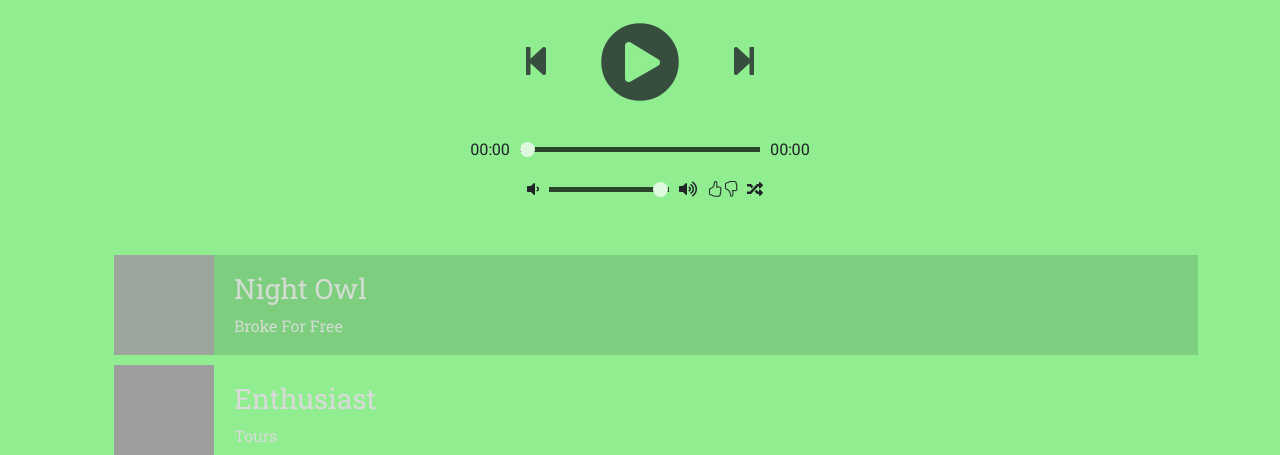
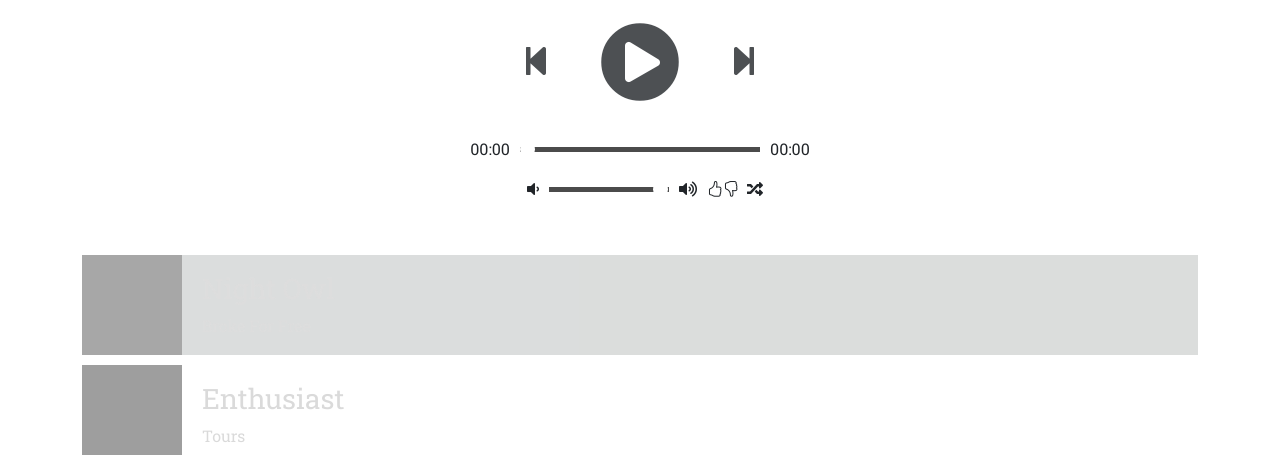
Before and after one commit to TurabiOzturk/js-media-player, a website built with Vite: page index.html in a window 1280 px wide. Shown: the part 460-915 px from the top of the page. Built offline with nearby package versions, Linux system fonts and the light colour scheme; grey boxes are pictures that could not be loaded; what colorthief would draw is missing.

Commit message:
minor style fixes

```diff
--- a/assets/css/style.css
+++ b/assets/css/style.css
@@ -11,14 +11,11 @@
 }
 
 body {
-  background-color: lightgreen;
-
   transition: background-color 0.5s;
   font-family: "Roboto Slab", serif;
   font-optical-sizing: auto;
   background-size: 100% 100%;
   animation: gradient 15s ease-in-out infinite alternate;
-  overflow: hidden;
 }
 /*
   body::after {
@@ -87,6 +84,12 @@ body {
   flex-direction: row;
   align-items: center;
 }
+
+ul#track-list {
+  padding: 0;
+
+}
+
 
 .playpause-track,
 .prev-track,
--- a/assets/js/player.js
+++ b/assets/js/player.js
@@ -5,6 +5,8 @@
 import ColorThief from "colorthief";
 import { trackObject } from "./track_object";
 import { selector } from "./selectors";
+
+const colorThief = new ColorThief();
 
 let isPlayListGenerated = false;
 let nowPlaying;
@@ -47,6 +49,26 @@ function generatePlaylist() {
   }
 }
 
+function changeBackground() {
+  if (selector.track_art.complete) {
+    colorArray = colorThief.getPalette(selector.track_art);
+    applyGradient(colorArray); // Apply gradient if colors are ready
+  } else {
+    selector.track_art.addEventListener("load", function () {
+      colorArray = colorThief.getPalette(selector.track_art);
+      applyGradient(colorArray); // Apply gradient after image loads
+    });
+  }
+}
+
+// Separate function to apply gradient
+function applyGradient(colors) {
+  if (!colors) return; // Guard clause for undefined colors
+
+  const gradient = generateGradientString(colors);
+  document.body.style.cssText = `background: ${gradient};`;
+}
+
 function generateGradientString(colors) {
   const randomAngle = Math.floor(Math.random() * 181);
 
@@ -60,24 +82,6 @@ function generateGradientString(colors) {
   }
   gradientString += ")";
   return gradientString;
-}
-
-const colorThief = new ColorThief();
-
-function changeBackground() {
-  if (selector.track_art.complete) {
-    colorArray = colorThief.getPalette(selector.track_art);
-  } else {
-    selector.track_art.addEventListener("load", function () {
-      console.log('yuklendi moruk');
-      colorArray = colorThief.getPalette(selector.track_art);
-      generateGradientString(colorArray);
-      const gradient = generateGradientString(colorArray);
-      document.body.style.cssText = `
-      background: ${gradient};
-      `;
-    });
-  }
 }
 
 function loadTrack(trackIndex) {
@@ -151,8 +155,6 @@ function nextTrack() {
   loadTrack(trackIndex);
   playTrack();
 }
-
-
 
 function prevTrack() {
   if (
```
